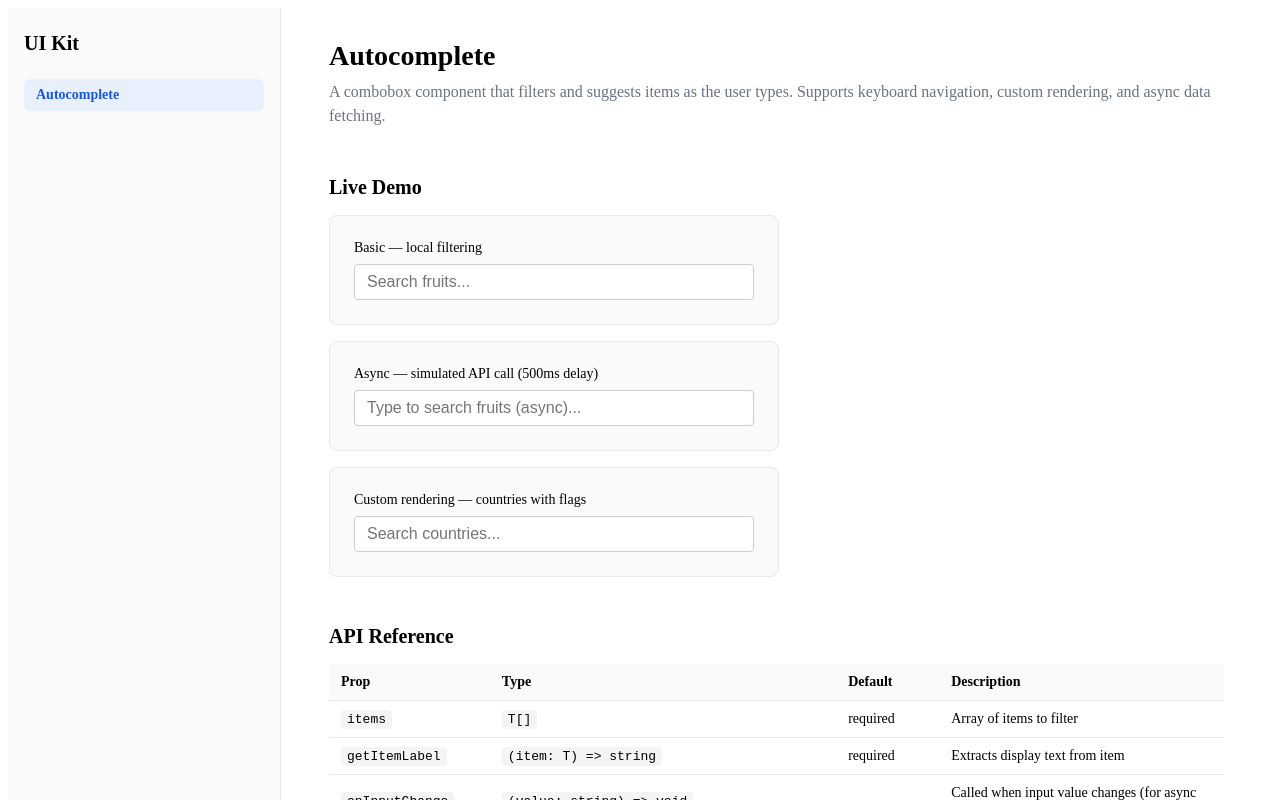
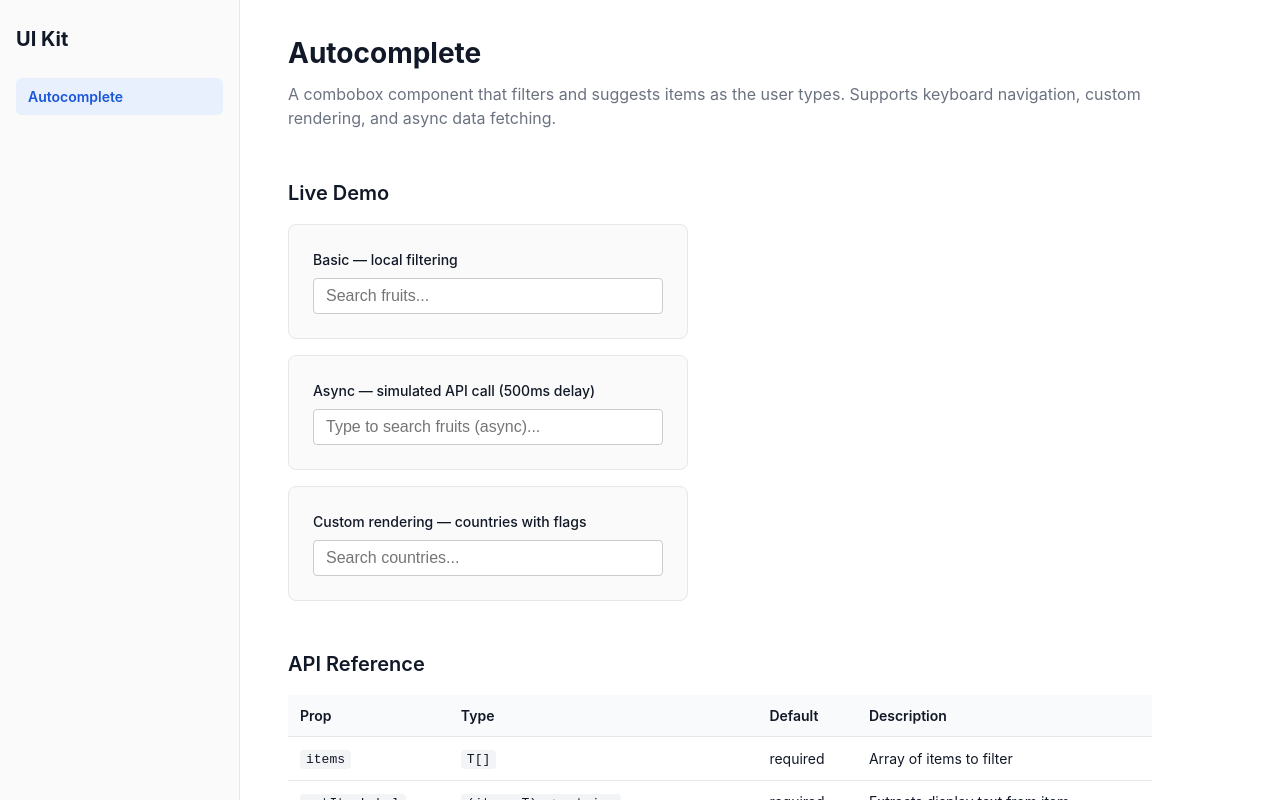
Before and after one commit to aumilkyeong/showcase, a React (Vite) app in the folder apps/ui-kit/: page /components/autocomplete in a window 1280 px wide. Shown: the top 800 px of the page. Built offline with nearby package versions, Linux system fonts and the light colour scheme.

Commit message:
feat(ui-kit): add global CSS reset and typography baseline

```diff
--- /dev/null
+++ b/apps/ui-kit/src/global.css
@@ -0,0 +1,26 @@
+*,
+*::before,
+*::after {
+  box-sizing: border-box;
+  margin: 0;
+  padding: 0;
+}
+
+html {
+  font-family:
+    -apple-system,
+    BlinkMacSystemFont,
+    'Segoe UI',
+    Roboto,
+    'Helvetica Neue',
+    Arial,
+    sans-serif;
+  font-size: 16px;
+  line-height: 1.5;
+  color: #111827;
+  -webkit-font-smoothing: antialiased;
+}
+
+a {
+  color: #1a56db;
+}
--- a/apps/ui-kit/src/main.tsx
+++ b/apps/ui-kit/src/main.tsx
@@ -1,5 +1,6 @@
 import { StrictMode } from 'react';
 import { createRoot } from 'react-dom/client';
+import './global.css';
 import { App } from './App';
 
 createRoot(document.getElementById('root')!).render(
```
